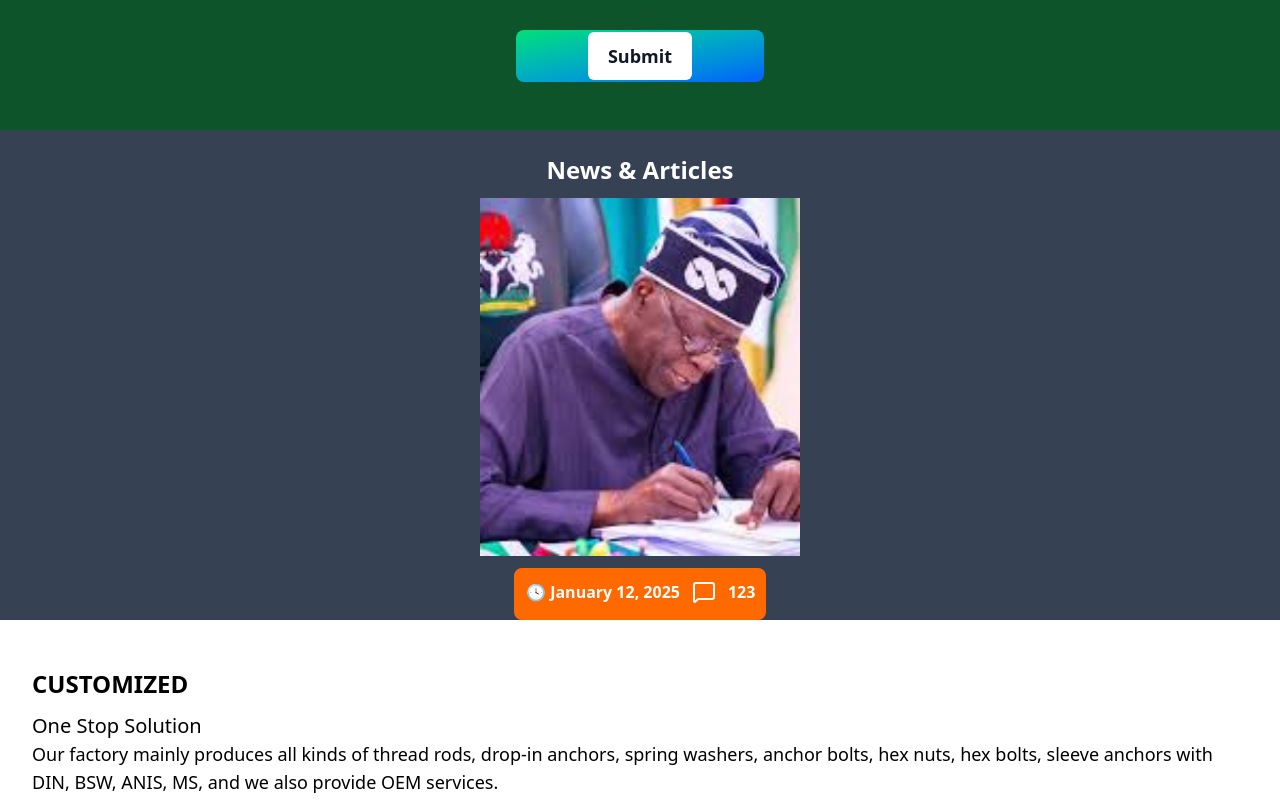
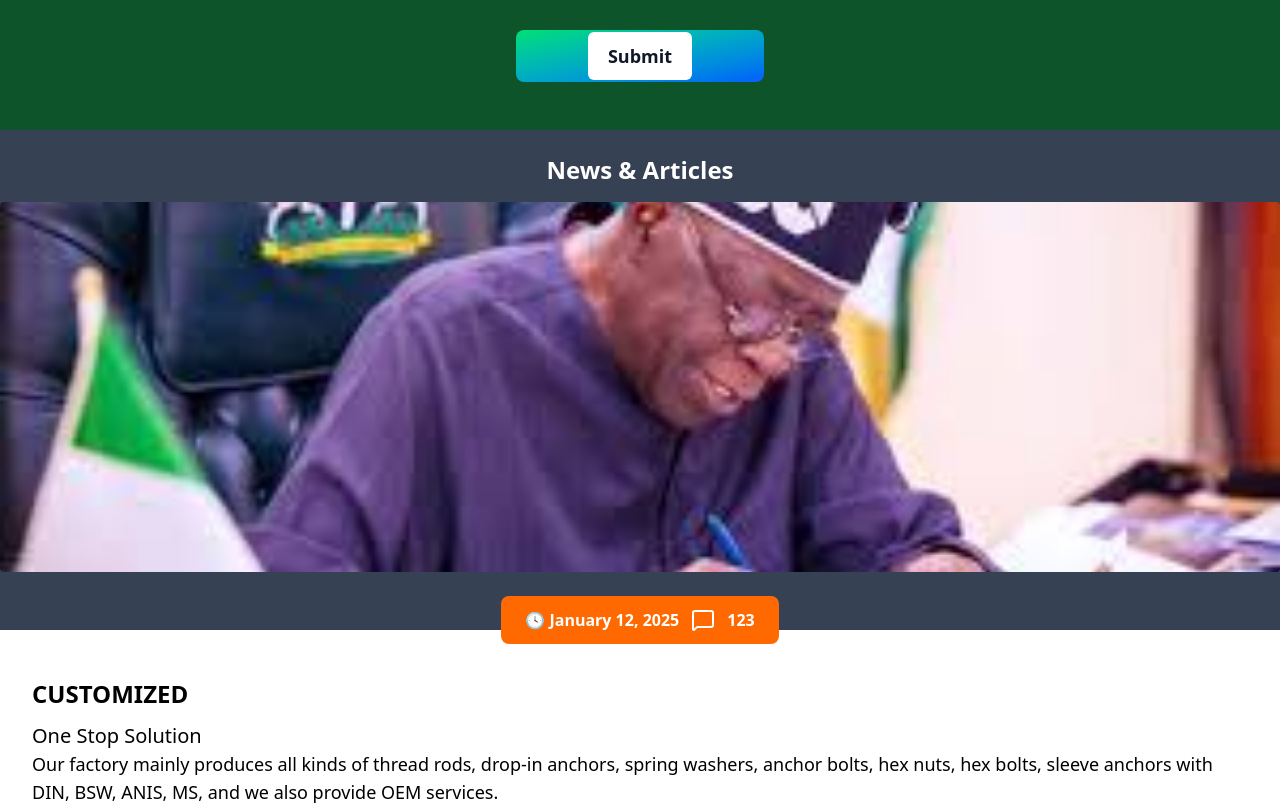
Before and after one commit to Emmanuel9037894958/macdeo, a Next.js app: page / in a window 1280 px wide. Shown: the part 3102-3907 px from the top of the page. Built offline with nearby package versions, Linux system fonts and the light colour scheme.

Commit message:
erro fixed

```diff
--- a/src/Components/Impact.js
+++ b/src/Components/Impact.js
@@ -1,94 +1,122 @@
 "use client";
-import React from 'react'
-import Image from 'next/image';
+
+import React from "react";
+import Image from "next/image";
 import useEmblaCarousel from "embla-carousel-react";
 import Autoplay from "embla-carousel-autoplay";
-import { MessageSquareIcon } from 'lucide-react';
-import Link from 'next/link';
-
+import { MessageSquareIcon } from "lucide-react";
 
 function Impact() {
   const [emblaRef] = useEmblaCarousel({ loop: true }, [Autoplay()]);
 
   return (
-    <div className='pt-6 bg-gray-700  h-500]'>
-         <h1 className="text-center text-2xl font-bold text-white ">News & Articles</h1>
-                <div className="embla relative " ref={emblaRef}>
-                  <div className="embla__container">
-                    <div className="embla__slide">
-                        <h1 className='absolute pt-[310] font-bold pl-14 text-white text-2xl xl:pl-[630]'>CEO Macdeo-Resources</h1>
+    <div className="pt-6 bg-gray-700 h-[500px]">
+      <h1 className="text-center text-2xl font-bold text-white mb-4">
+        News & Articles
+      </h1>
+
+      <div className="embla relative" ref={emblaRef}>
+        <div className="embla__container flex space-x-4">
+          {/* Slide 1 */}
+          <div className="embla__slide relative w-80">
+            <h1 className="absolute top-[310px] left-14 font-bold text-white text-2xl xl:left-[630px] z-10">
+              CEO Macdeo-Resources
+            </h1>
+            <div className="relative h-[370px] w-full">
               <Image
-                        src='/ceoimage.jpg'
-                        width ={100}
-                        height ={100}
-                        alt=""
-                        className="h-[370px] w-80 mx-auto pt-3 box object-cover"
+                src="/ceoimage.jpg"
+                alt="CEO Macdeo-Resources"
+                fill
+                className="object-cover rounded"
+                priority
               />
             </div>
-                    <div className="embla__slide">
-                      <a href="https://abcnews.go.com/Business/rising-oil-prices-after-iran-strike-increase-us/story?id=114394795">
+          </div>
+
+          {/* Slide 2 */}
+          <div className="embla__slide w-80">
+            <a href="https://abcnews.go.com/Business/rising-oil-prices-after-iran-strike-increase-us/story?id=114394795" target="_blank" rel="noopener noreferrer">
+              <div className="relative h-[370px] w-full">
                 <Image
-                          src='/tunibu1.jpeg'
-                          alt=""
-                           width ={100}
-                         height ={100}
-                          className="h-[370px] w-80 mx-auto pt-3 box object-cover"
+                  src="/tunibu1.jpeg"
+                  alt="News article image"
+                  fill
+                  className="object-cover rounded"
+                  priority
                 />
+              </div>
             </a>
           </div>
-                    <div className="embla__slide">
+
+          {/* Slide 3 */}
+          <div className="embla__slide w-80">
+            <div className="relative h-[370px] w-full">
               <Image
-                        src='/nut1.jpg'
-                         width ={100}
-                        height ={100}
-                        alt=""
-                        className="h-[370px] w-90 mx-auto pt-3 box object-cover"
+                src="/nut1.jpg"
+                alt="Nut image"
+                fill
+                className="object-cover rounded"
+                priority
               />
             </div>
-                    <div className="embla__slide">
+          </div>
+
+          {/* Slide 4 */}
+          <div className="embla__slide w-80">
+            <div className="relative h-[370px] w-full">
               <Image
-                        src='/newspapper.jpeg'
-                        width={100}
-                        height={100}
-                        alt=""
-                        className="h-[370px] w-90 mx-auto pt-3 box object-cover"
+                src="/newspapper.jpeg"
+                alt="Newspaper"
+                fill
+                className="object-cover rounded"
+                priority
               />
             </div>
-                    <div className="embla__slide">
+          </div>
+
+          {/* Slide 5 */}
+          <div className="embla__slide w-80">
+            <div className="relative h-[370px] w-full">
               <Image
-                        src='/tinubu2.jpeg'
-                        width={100}
-                        height={100}
-                        alt=""
-                        className="h-[370px] w-80 mx-auto pt-3 box object-cover"
+                src="/tinubu2.jpeg"
+                alt="Tinubu"
+                fill
+                className="object-cover rounded"
+                priority
               />
             </div>
-                    <div className="embla__slide">
+          </div>
+
+          {/* Slide 6 */}
+          <div className="embla__slide w-80">
+            <div className="relative h-[370px] w-full">
               <Image
-                        src='/logo.jpg'
-                        width={100}
-                        height={100}
-                        alt=""
-                        className="h-[370px] w-80 mx-auto pt-3 box object-cover"
+                src="/logo.jpg"
+                alt="Logo"
+                fill
+                className="object-cover rounded"
+                priority
               />
             </div>
           </div>
         </div>
-                  <div className="flex justify-center pb-">
+      </div>
 
-                    	<a href="https://punchng.com/topics/top-stories/">
-
-                    <button className="btn bg-orange-500 text-white mx-auto mt-3 flex gap-3 h-13 pt-3 rounded-lg w-63 pl-3 font-bold">
+      <div className="flex justify-center mt-6 pb-4">
+        <a
+          href="https://punchng.com/topics/top-stories/"
+          target="_blank"
+          rel="noopener noreferrer"
+        >
+          <button className="btn bg-orange-500 text-white flex gap-3 items-center px-6 py-3 rounded-lg font-bold">
             🕓 January 12, 2025
             <MessageSquareIcon />
-                      <p>123</p>
+            <span>123</span>
           </button>
         </a>
-
-
       </div>
     </div>
-  )
+  );
 }
 
-export default Impact
+export default Impact;
--- a/src/app/gallery/page.js
+++ b/src/app/gallery/page.js
@@ -1,42 +1,12 @@
 "use client";
 
 import React from "react";
-import Image from "next/image";
 import Link from "next/link";
-
-const heroImages = [
-  {
-    id: "image10",
-    image: "/image10.jpg",
-    description: "Every fastener you need — we are here to help!",
-    keywords: ["fastener", "nut"],
-  },
-  {
-    id: "image11",
-    image: "/image11.jpg",
-    description: "Dont miss out on our premium selection of fasteners.",
-    keywords: ["fastener", "nut"],
-  },
-  {
-    id: "image13",
-    image: "/image13.jpg",
-    description: "We have got what you are looking for in bulk hardware.",
-    keywords: ["fastener", "nut"],
-  },
-];
 
 function Gallery() {
   return (
     <div className="p-6">
-      {heroImages.length === 0 ? (
-        <div className="text-center py-20">
-          <h2 className="text-2xl font-semibold text-gray-700">Gallery Coming Soon</h2>
-          <p className="mt-4 text-gray-500 max-w-xl mx-auto">
-            We are currently working on adding high-quality images of our fasteners and projects.
-            Check back soon to explore our complete collection!
-          </p>
-        </div>
-      ) : (
+      {/*
       <div className="grid grid-cols-1 sm:grid-cols-2 lg:grid-cols-3 gap-6">
         {heroImages.map(({ id, image, description }) => (
           <div
@@ -56,12 +26,21 @@ function Gallery() {
           </div>
         ))}
       </div>
-      )}
+      */}
+
+      <div className="text-center py-20">
+        <h2 className="text-2xl font-semibold text-gray-700">Gallery Coming Soon</h2>
+        <p className="mt-4 text-gray-500 max-w-xl mx-auto">
+          We are currently preparing an amazing collection of images to showcase our products.
+          Stay tuned and visit us again soon!
+        </p>
+      </div>
+
       <div className="flex items-center justify-center w-full">
         <Link href="/">
           <button
             type="button"
-            className="relative inline-flex items-center justify-center p-0.5 overflow-hidden text-sm font-medium text-white rounded-lg group bg-gradient-to-br from-green-400 to-blue-600 hover:text-white focus:ring-4 focus:outline-none focus:ring-green-200 w-62 mt-20 "
+            className="relative inline-flex items-center justify-center p-0.5 overflow-hidden text-sm font-medium text-black rounded-lg group bg-gradient-to-br from-green-400 to-blue-600 hover:text-white focus:ring-4 focus:outline-none focus:ring-green-200 w-62 mt-20"
           >
             <span className="relative px-5 py-2.5 transition-all ease-in duration-75 bg-white dark:bg-gray-900 rounded-md group-hover:bg-transparent font-bold text-lg">
               GO BACK!
```
Lines whose indentation alone changed are shown as unchanged.
